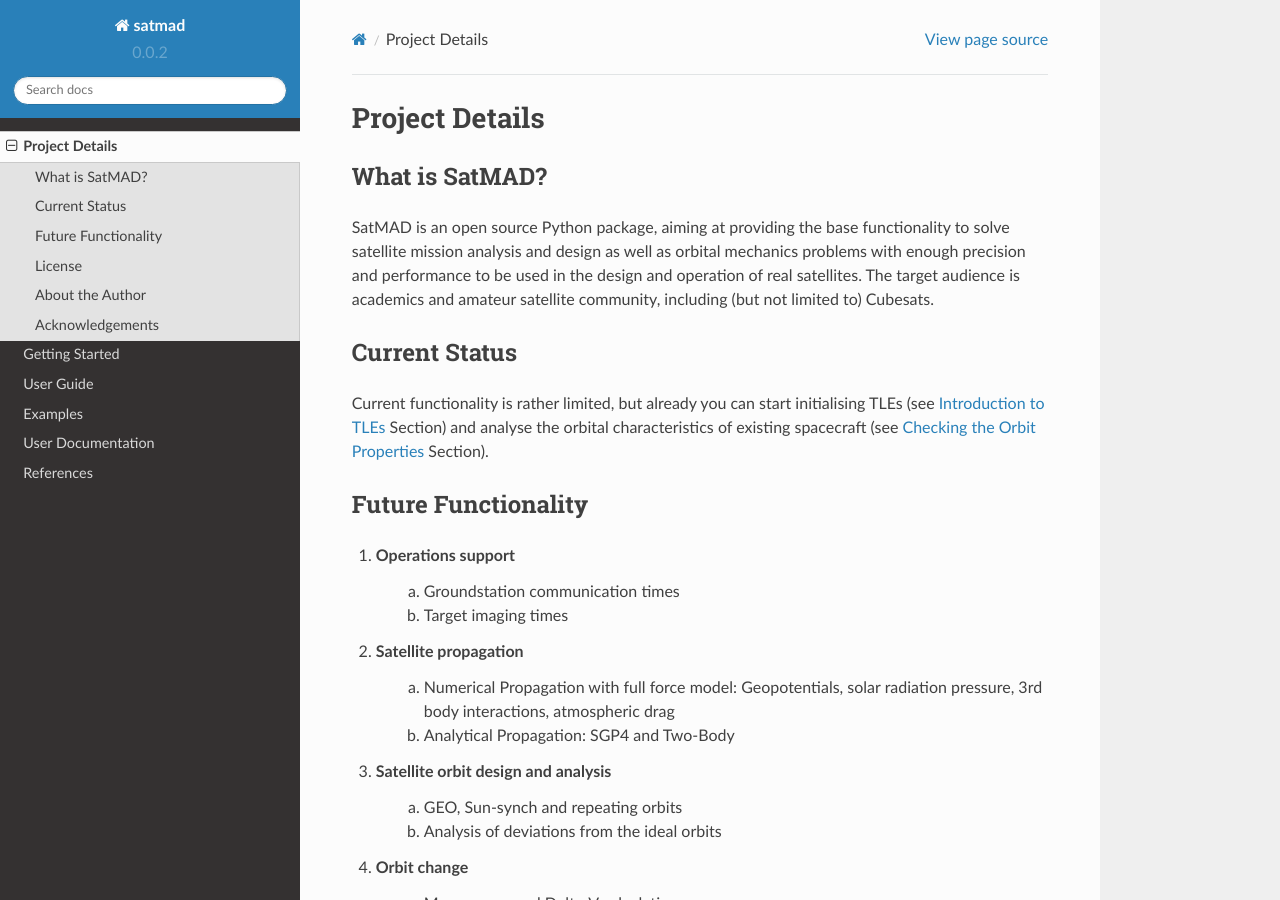
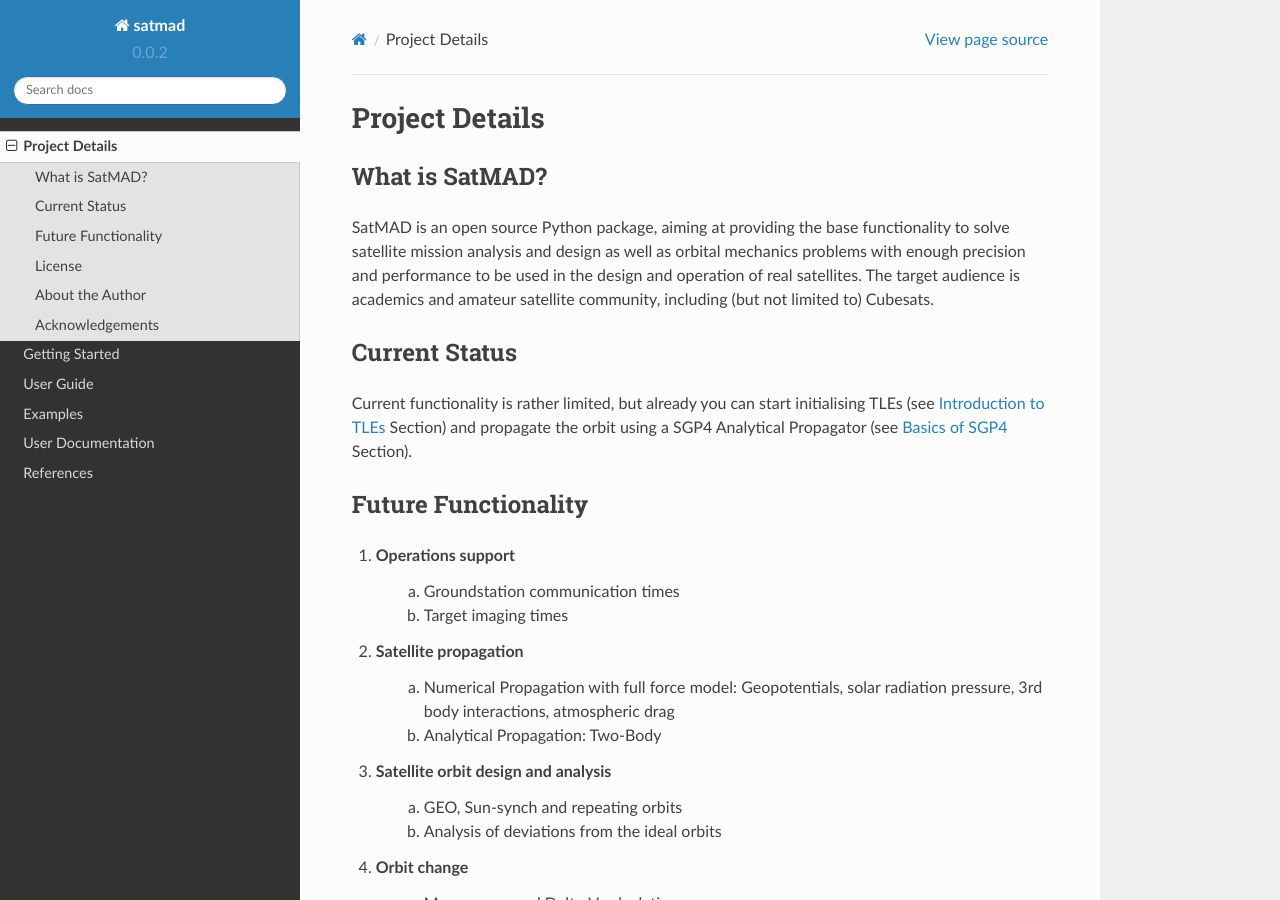
Before and after one commit to egemenimre/satmad, a Sphinx documentation site: the page built from docs/about.rst, in a window 1280 px wide and 900 px high. Built offline with Sphinx 7.4.7 and the Read the Docs theme 2.0.0, drawn with Linux system fonts in a browser that asks for light colours.

Commit message:
Added SGP4 propagator functionality.

```diff
--- a/docs/about.rst
+++ b/docs/about.rst
@@ -13,8 +13,9 @@ community, including (but not limited to) Cubesats.
 Current Status
 ---------------
 
-Current functionality is rather limited, but already you can start initialising TLEs (see :ref:`tle-intro` Section)
-and analyse the orbital characteristics of existing spacecraft (see :ref:`tle-orbit_properties` Section).
+Current functionality is rather limited, but already you can start initialising TLEs
+(see :ref:`tle-intro` Section) and propagate the orbit using a SGP4 Analytical Propagator
+(see :ref:`sgp4-intro` Section).
 
 Future Functionality
 --------------------
@@ -24,7 +25,7 @@ Future Functionality
     b) Target imaging times
 2. Satellite propagation
     a) Numerical Propagation with full force model: Geopotentials, solar radiation pressure, 3rd body interactions, atmospheric drag
-    b) Analytical Propagation: SGP4 and Two-Body
+    b) Analytical Propagation: Two-Body
 3. Satellite orbit design and analysis
     a) GEO, Sun-synch and repeating orbits
     b) Analysis of deviations from the ideal orbits
```
